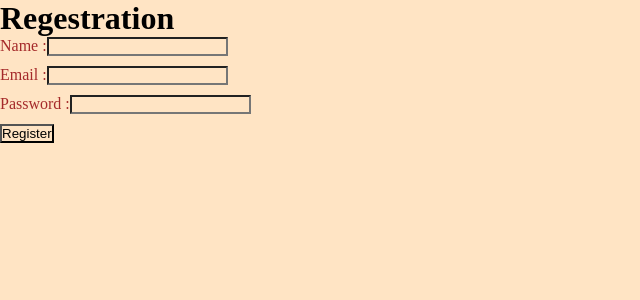
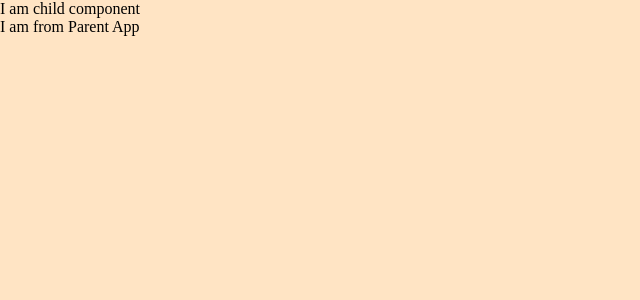
Before and after one commit to mahmudul1024/React_Practice, a React (Create React App) app: page / in a window 1280 px wide. Shown: the top 300 px of the page, without its empty margins (0-640 px from the left). Built offline with nearby package versions, Linux system fonts and the light colour scheme.

Commit message:
child_to_Parent

```diff
--- a/src/App.js
+++ b/src/App.js
@@ -1,12 +1,23 @@
 import React from 'react'
-import Forms from './components/Forms'
+import Child_to_Parent from './Child_to_Parent'
 
-
+//Passing method as props
+//State lifting
+//child to parent data passing (bottom to top)
 
 function App() {
+
+    const data="I am from Parent App"
+
+const HandledData=(childdata)=>{
+
+    console.log(childdata)
+
+}
+
   return (
     <div >
-   < Forms/>
+   < Child_to_Parent data={data} OnchildData={HandledData}/>
     </div>
   )
 }
--- /dev/null
+++ b/src/Child_to_Parent.js
@@ -0,0 +1,16 @@
+import React from 'react'
+
+
+const Child_to_Parent = (props) => {
+    const data ="I am from child Component"
+    props.OnchildData(data)
+  return (
+    <div>
+      I am child component
+      <p>{props.data}</p>
+                                 {/* data came from parent to child */}
+    </div>
+  )
+}
+
+export default Child_to_Parent
--- a/src/components/Form.module.css
+++ /dev/null
@@ -1,4 +0,0 @@
-.formGroup{
-    margin-bottom: 10px;
-    color:brown;
-}
--- a/src/components/Forms.js
+++ /dev/null
@@ -1,79 +0,0 @@
-import React ,{useState}  from 'react'
-import style from './Form.module.css'
-export default function Forms() {
-
-
-
-const [user,setUser]=useState({Name:'',Email:'',Pass:''})
-//Destructuring
-const {Name,Email,Pass}=user
-
-
-
-
-
-
-
-const Single_Handler=(e)=>{
-    const filename=e.target.name;
-
-
-
-
-    if(filename==="name"){
-        setUser({Name:e.target.value,Email,Pass})
-
-    }
-
-    if(filename==="Email"){
-        setUser({Name,Email:e.target.value,Pass})
-    }
-
-    if(filename==="Password"){
-        setUser({Name,Email,Pass:e.target.value})
-    }
-
-//simplified use spread operator
-
-
-}
-
-
-const handledSubmit=(e)=>{
-    console.log("form is submitted")
-
-    console.log(user)
-
-    e.preventDefault()
-}
-
-
-  return (
-    <div>
-    <h1>Regestration</h1>
-      <form action='' onSubmit={handledSubmit}>
-      <div className={style.formGroup}>
-      <label htmlFor='Name'>Name :</label>
-      <input type="text" name='name' id='name' value={Name} onChange={Single_Handler} required ></input>
-      </div>
-
-      <div className={style.formGroup}>
-      <label htmlFor='Email'>Email :</label>
-      <input type="text" name='Email' id='Email' value={Email} onChange={Single_Handler} required ></input>
-      </div>
-
-
-      <div className={style.formGroup}>
-      <label htmlFor='Name'>Password :</label>
-      <input type="text" name='Password' id='Password' value={Pass} onChange={Single_Handler} required ></input>
-      </div>
-
-      <div >
-        <button type='submit'>Register</button>
-      </div>
-</form>
-
-
-    </div>
-  )
-}
```
